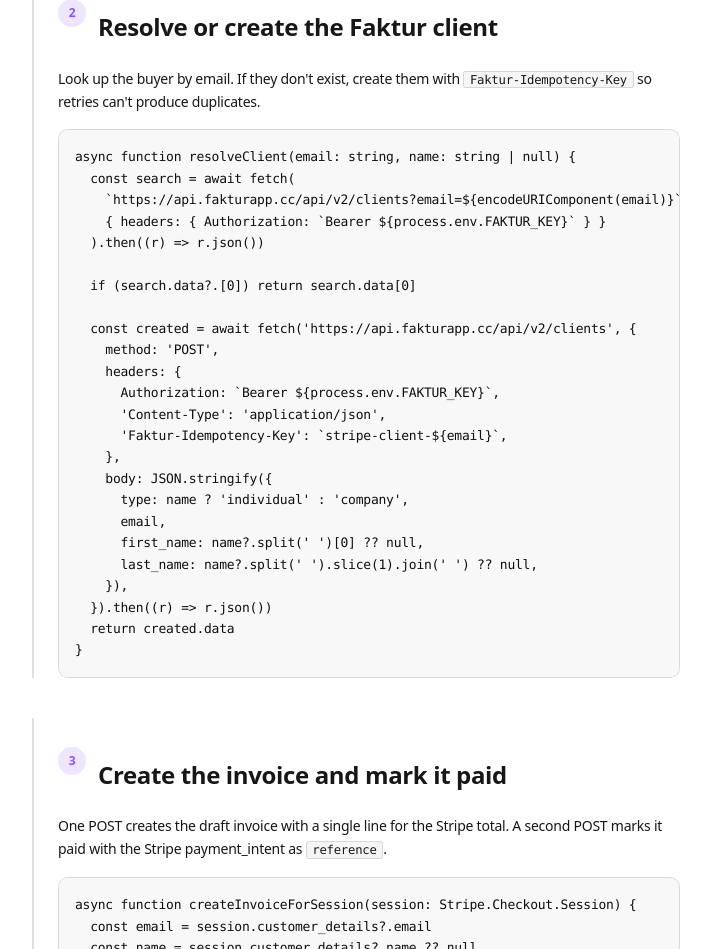
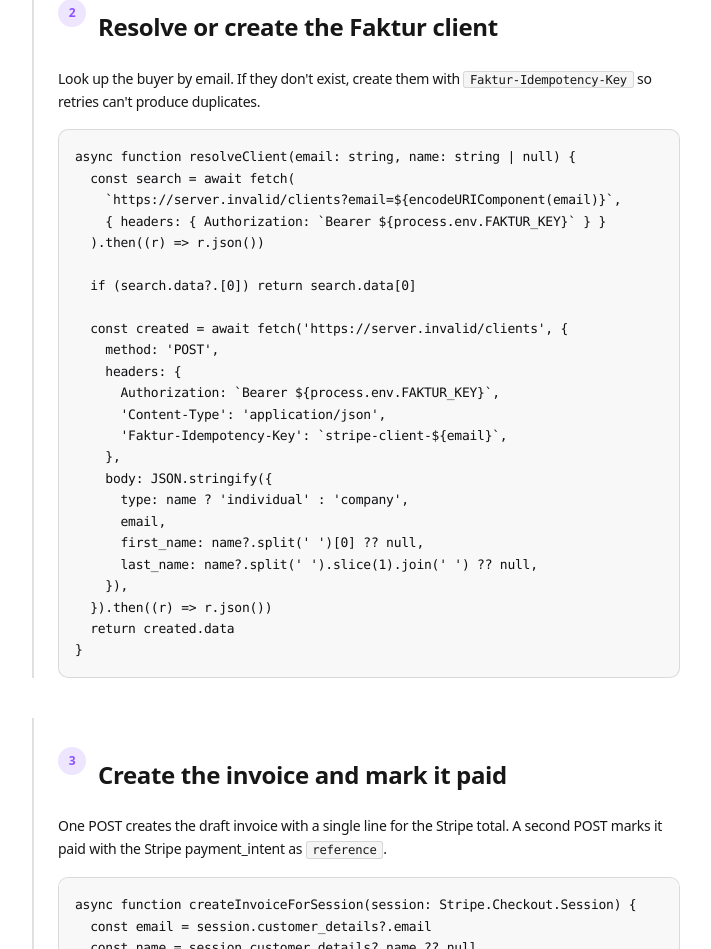
Before and after one commit to fakturapp/docs, a Next.js app: page /recipes/auto-invoice-from-stripe in a window 1280 px wide. Shown: the part 1343-2292 px from the top of the page, without its empty margins (272-983 px from the left). Built offline with nearby package versions, Linux system fonts and the light colour scheme; no server answers.

Commit message:
refactor(docs): interpolate API_V2_BASE_URL in auto-invoice-from-stripe recipe snippets

```diff
--- a/src/app/recipes/auto-invoice-from-stripe/page.tsx
+++ b/src/app/recipes/auto-invoice-from-stripe/page.tsx
@@ -1,5 +1,6 @@
 import Link from 'next/link'
 import { ArrowLeft, CreditCard, Clock } from 'lucide-react'
+import { API_V2_BASE_URL } from '@/lib/config'
 
 export const metadata = {
   title: 'Auto-create invoices from Stripe — Faktur Developers',
@@ -75,13 +76,13 @@
         </p>
         <Code>{`async function resolveClient(email: string, name: string | null) {
   const search = await fetch(
-    \`https://api.fakturapp.cc/api/v2/clients?email=\${encodeURIComponent(email)}\`,
+    \`${API_V2_BASE_URL}/clients?email=\${encodeURIComponent(email)}\`,
     { headers: { Authorization: \`Bearer \${process.env.FAKTUR_KEY}\` } }
   ).then((r) => r.json())
 
   if (search.data?.[0]) return search.data[0]
 
-  const created = await fetch('https://api.fakturapp.cc/api/v2/clients', {
+  const created = await fetch('${API_V2_BASE_URL}/clients', {
     method: 'POST',
     headers: {
       Authorization: \`Bearer \${process.env.FAKTUR_KEY}\`,
@@ -113,7 +114,7 @@
   const todayIso = new Date().toISOString().slice(0, 10)
 
   const invoiceResp = await fetch(
-    'https://api.fakturapp.cc/api/v2/invoices',
+    '${API_V2_BASE_URL}/invoices',
     {
       method: 'POST',
       headers: {
@@ -138,7 +139,7 @@
   ).then((r) => r.json())
 
   await fetch(
-    \`https://api.fakturapp.cc/api/v2/invoices/\${invoiceResp.data.id}/mark-paid\`,
+    \`${API_V2_BASE_URL}/invoices/\${invoiceResp.data.id}/mark-paid\`,
     {
       method: 'POST',
       headers: {
```
